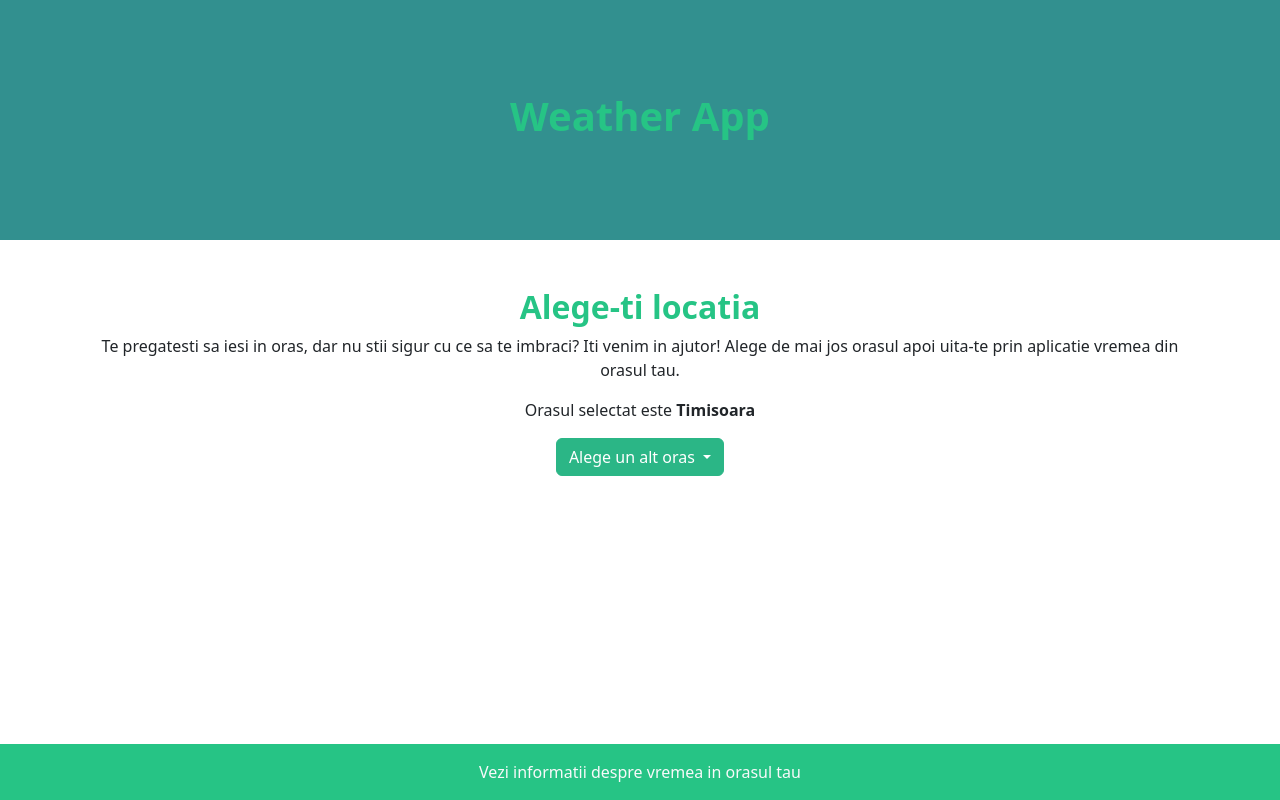
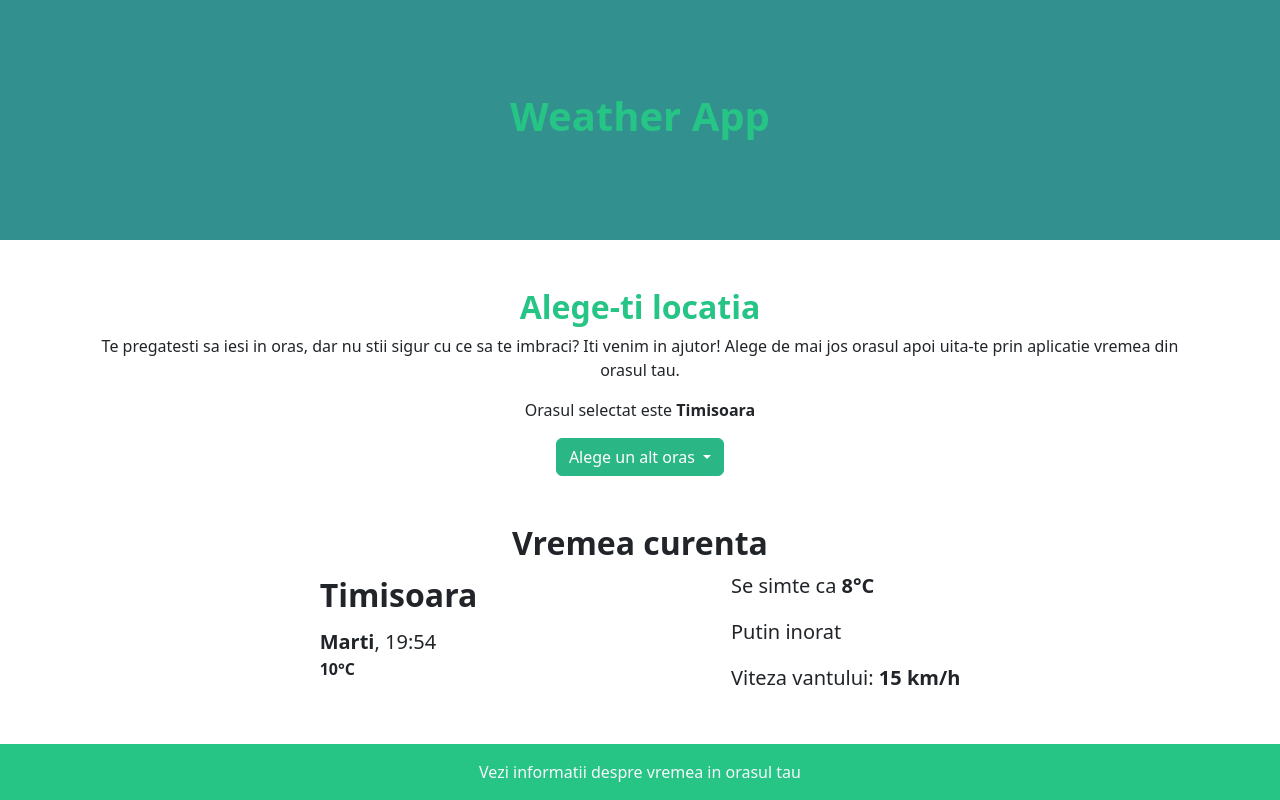
Before and after one commit to SalmanMario/Weather-App, a plain HTML site: page index.html in a window 1280 px wide. Drawn offline with nearby package versions, Linux system fonts and the light colour scheme.

Commit message:
added weather section

```diff
--- a/index.html
+++ b/index.html
@@ -53,6 +53,26 @@
           </div>
         </div>
       </section>
+      <section class="current-weather">
+        <div class="container">
+          <h2 class="text-center">Vremea curenta</h2>
+          <div class="d-flex justify-content-evenly">
+            <div class="px-3">
+              <div class="fs-2 mb-2"><strong>Timisoara</strong></div>
+              <div class="fs-5"><strong>Marti</strong>, 19:54</div>
+              <div>
+                <strong>10°C</strong>
+                <img src="" alt="" />
+              </div>
+            </div>
+            <div class="px-3">
+              <p class="fs-5">Se simte ca <strong>8°C</strong></p>
+              <p class="fs-5">Putin inorat</p>
+              <p class="fs-5">Viteza vantului: <strong>15 km/h</strong></p>
+            </div>
+          </div>
+        </div>
+      </section>
     </main>
     <footer class="bg-dark">
       <div class="container">
```
